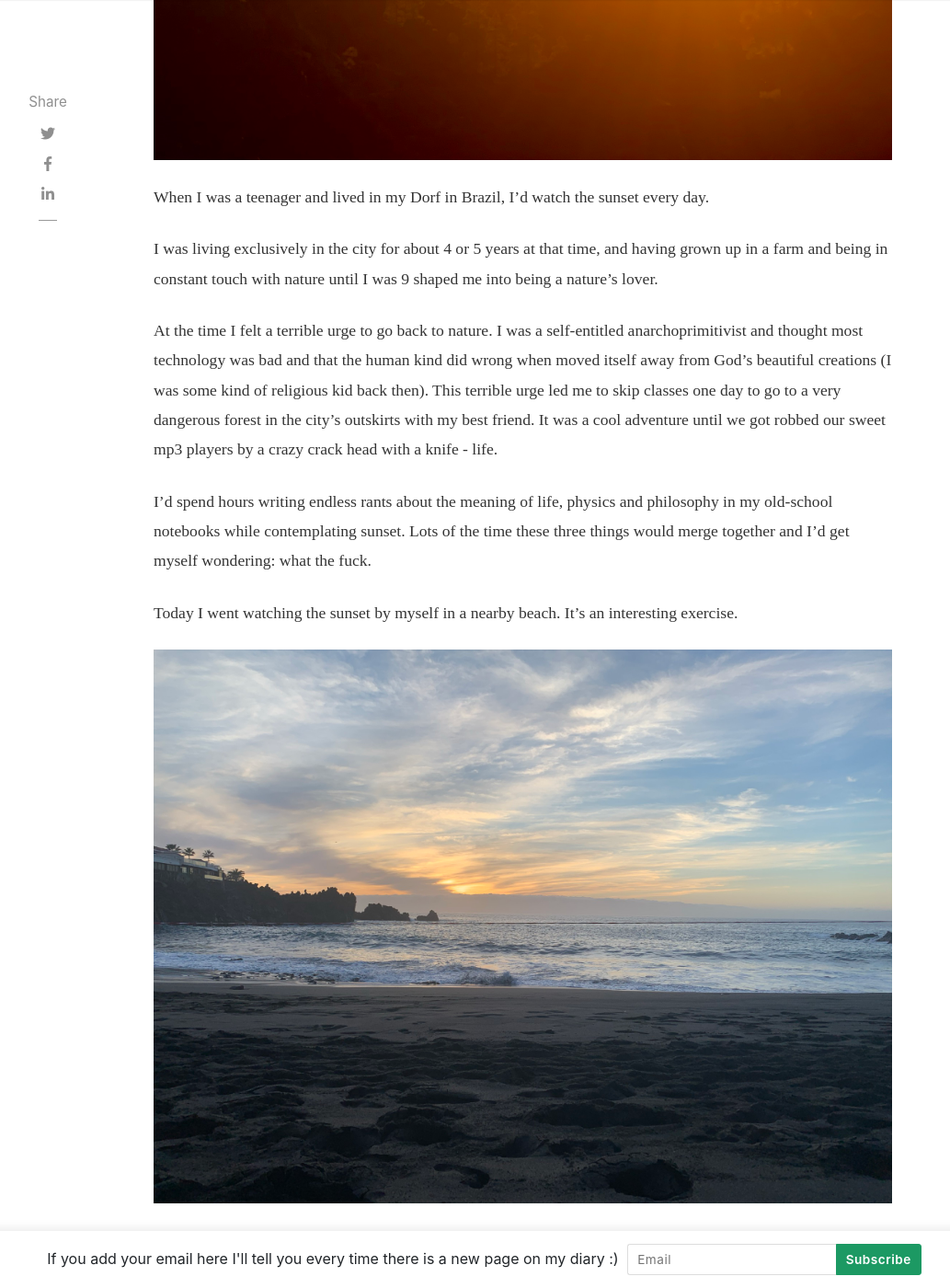
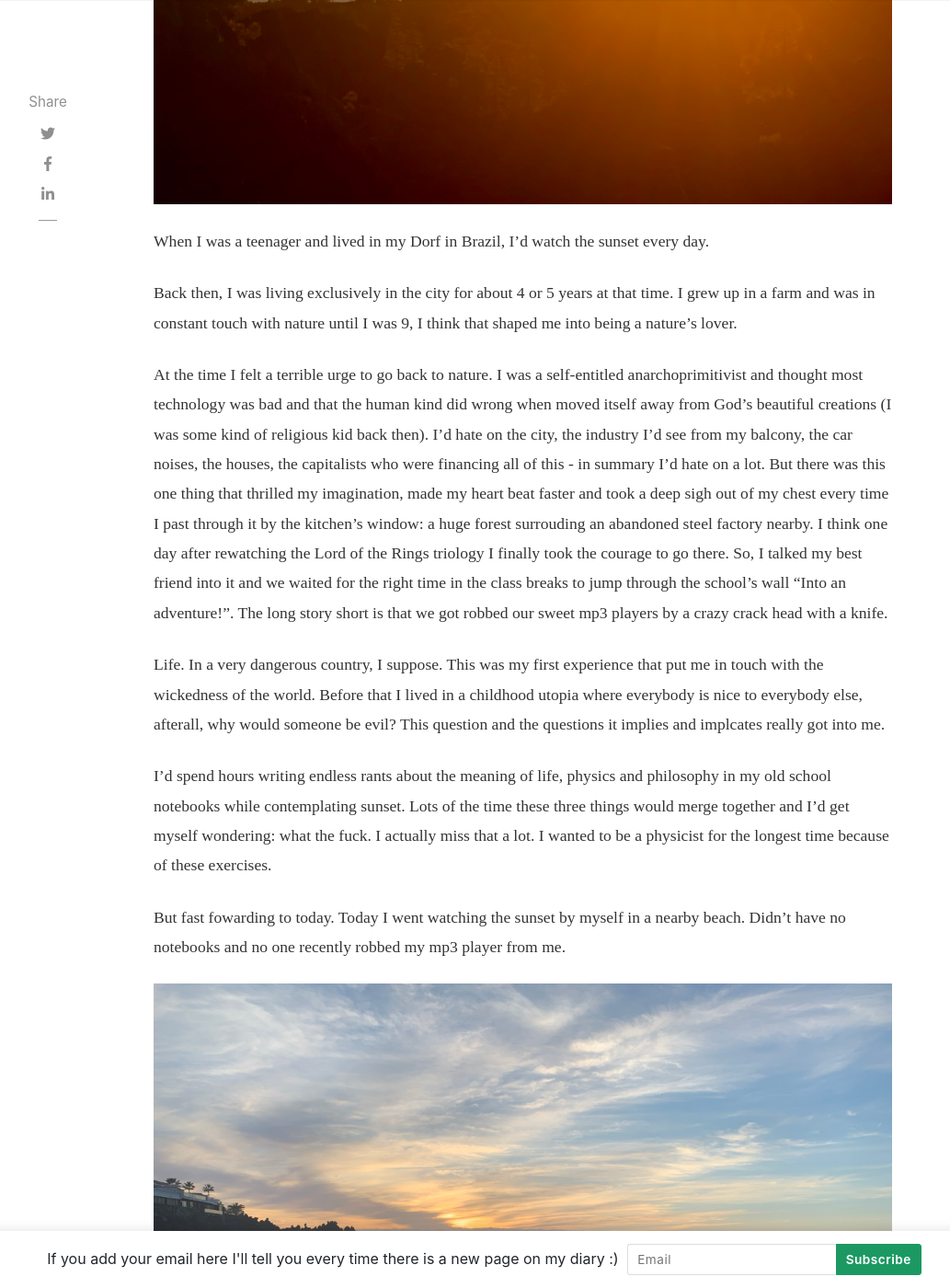
Before and after one commit to wireless-hippie/wireless-hippie.github.io, a Jekyll site: the page built from _posts/2021-02-01-tenerife-sunset.md, in a window 1280 px wide and 1400 px high, scrolled down 775 px. Shown: the whole window at 92% size, without its empty margins (118-1151 px from the left). Built offline with Jekyll 4.4.1, drawn with Linux system fonts in a browser that asks for light colours; nearby versions of some CDN libraries; comment, search, counter and statistics services are not loaded; some of the changed text lies outside the part shown.

Commit message:
Improve?

```diff
--- a/_posts/2021-02-01-tenerife-sunset.md
+++ b/_posts/2021-02-01-tenerife-sunset.md
@@ -1,6 +1,6 @@
 ---
 layout: post
-title: "Tenerife's sunsets"
+title: "A personal digression on sunsets: an illustrated book with Tenerifa's sunsets"
 author: mariana
 categories: Travelling
 tags: Gran_Canary
@@ -12,28 +12,32 @@
 
 When I was a teenager and lived in my Dorf in Brazil, I'd watch the sunset every day.
 
-I was living exclusively in the city for about 4 or 5 years at that time, and having grown up in a farm and being in constant touch with nature until I was 9 shaped me into being a nature's lover.
+Back then, I was living exclusively in the city for about 4 or 5 years at that time. I grew up in a farm and was in constant touch with nature until I was 9, I think that shaped me into being a nature's lover.
 
-At the time I felt a terrible urge to go back to nature. I was a self-entitled anarchoprimitivist and thought most technology was bad and that the human kind did wrong when moved itself away from God's beautiful creations (I was some kind of religious kid back then). This terrible urge led me to skip classes one day to go to a very dangerous forest in the city's outskirts with my best friend. It was a cool adventure until we got robbed our sweet mp3 players by a crazy crack head with a knife - life.
+At the time I felt a terrible urge to go back to nature. I was a self-entitled anarchoprimitivist and thought most technology was bad and that the human kind did wrong when moved itself away from God's beautiful creations (I was some kind of religious kid back then). I'd hate on the city, the industry I'd see from my balcony, the car noises, the houses, the capitalists who were financing all of this - in summary I'd hate on a lot. But there was this one thing that thrilled my imagination, made my heart beat faster and took a deep sigh out of my chest every time I past through it by the kitchen's window: a huge forest surrouding an abandoned steel factory nearby. I think one day after rewatching the Lord of the Rings triology I finally took the courage to go there. So, I talked my best friend into it and we waited for the right time in the class breaks to jump through the school's wall "Into an adventure!". The long story short is that we got robbed our sweet mp3 players by a crazy crack head with a knife.
 
-I'd spend hours writing endless rants about the meaning of life, physics and philosophy in my old-school notebooks while contemplating sunset. Lots of the time these three things would merge together and I'd get myself wondering: what the fuck.
+Life. In a very dangerous country, I suppose. This was my first experience that put me in touch with the wickedness of the world. Before that I lived in a childhood utopia where everybody is nice to everybody else, afterall, why would someone be evil? This question and the questions it implies and implcates really got into me.
 
-Today I went watching the sunset by myself in a nearby beach. It's an interesting exercise.
+I'd spend hours writing endless rants about the meaning of life, physics and philosophy in my old school notebooks while contemplating sunset. Lots of the time these three things would merge together and I'd get myself wondering: what the fuck. I actually miss that a lot. I wanted to be a physicist for the longest time because of these exercises.
+
+But fast fowarding to today. Today I went watching the sunset by myself in a nearby beach. Didn't have no notebooks and no one recently robbed my mp3 player from me.
 
 ![My Image](/assets/images/tenerife/1sunset.JPEG)
 
-There are a few people watching the sunset. I suspect some of them are there everyday, but I try to give people their privacy, so I'm not really sure.
-
-It's an interesting exercise because it's a moment where even though I have my phone and the whole world's knowledge, and all of my friendships, and lots of my desires, expectations, fears, loves, inside this little black magic box, I don't really feel the urge that consumes me while I have it with me at other more common times of the day to look at it. I sit there, and I look at the clouds and the beautiful colors the sun is throwing in there with the magic of optics and our atmosphere and I just feel gratitude for living in a world filled with beauty.
+But still, watching sunsets is an interesting exercise to me. It's a moment where even though I have my phone and the whole world's knowledge, and all of my friendships, and lots of my desires, expectations, fears, loves, inside this little black magic box, I don't really feel the urge that consumes me while I have it with me at other more common times of the day to look at it. I sit there, and I look at the clouds and the beautiful colors the sun is throwing in there with the magic of optics and our atmosphere and I just feel gratitude for living in a world filled with beauty.
 
 ![My Image](/assets/images/tenerife/2sunset.JPEG)
 
-It's also an interesting exercise because all of the times I have gone there up until now, I'm the only female looking person that's alone and I'm one of the few persons who are alone. I wonder why aren't more females alone in the beach to watch the sunset? In Brazil my obvious answer would be: because it's dangerous of course - but in Europe, I really wonder. Are women less lonely? They're usually more often surrounded by friends and family? Anyways, I like to be alone watching the sunset because it makes me feel alone. I don't feel like I spend enough time with myself but being there makes me feel like I can finally breath and think.
+It's also an interesting exercise because all of the times I have gone there up until now, I'm the only female looking person that's alone and I'm one of the few persons who are alone.
+
+I wonder why aren't more females alone in the beach to watch the sunset? In Brazil my obvious answer would be: because it's dangerous of course - but in Europe, I really wonder. Are women less lonely? They're usually more often surrounded by friends and family? Do they suffer more pressure to be accompanied always? Are women more social beings on average? Or is there actually a degree of concern that their privacy or body or space won't be respected because they're females?
+
+Anyways, I like to be alone watching the sunset because it makes me feel alone. I don't feel like I spend enough time with myself but being there makes me feel like I can finally breath and think.
 
 ![My Image](/assets/images/tenerife/3sunset.JPEG)
 
-I watch sunsets today but I don't wonder anymore about the meaning of life, physics or philosophy. It's funny to me, how it seems like I became a much more enclosed egocentric person looking so much at the inside and trying to figure my shit out. I think that's growing up - because adults, the "adults", they have such complicated lives.
+I watch sunsets today but I don't wonder anymore about the meaning of life, physics or philosophy. It's funny to me, how it seems like I became a much more enclosed egocentric person looking so much at the inside.
 
-I hope it's not a reflex of me thinking I'm so special, a reflex of me moving to a place that have so few problems around me in the real world that allows me to look exclusively at the inside and see only my problems. I hope it's because life is complicated now, more than it used to be, and it's hard to figure out everybody else shit when you don't have your own figured out. Maybe the answers I found for these elementary questions are now good enough to ease my soul, and I can focus on improving myself and looking at the inside.
+I hope it's not a reflex of me becoming insenstive to the rest of the world's problems because I moved into a place that doesn't have such glaring problems like Brazil. I hope I'm doing this because my personal life is complicated now, more than it used to be. Maybe the answers I found for these elementary questions are now good enough to ease my soul, and now I feel more comfortable in focusing on improving myself and looking at the inside.
 
-Though, I can't wait to have the peace of mind to worry about the meaning of life, physics and philosophy again.
+Though, I can't wait to have the peace of mind and that itchy feeling of curiosity to spend sunsets thinking about the meaning of life, physics and philosophy again.
```
